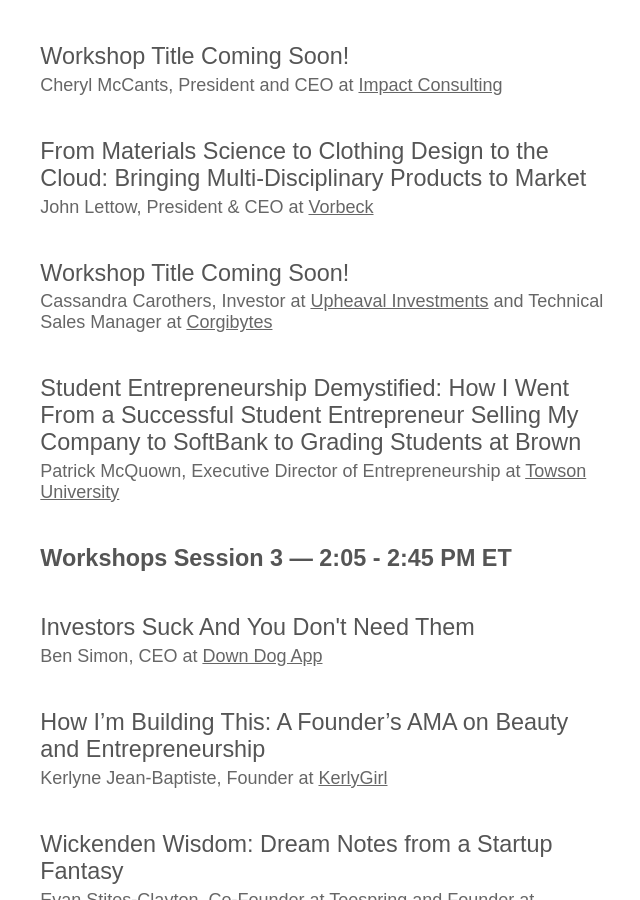
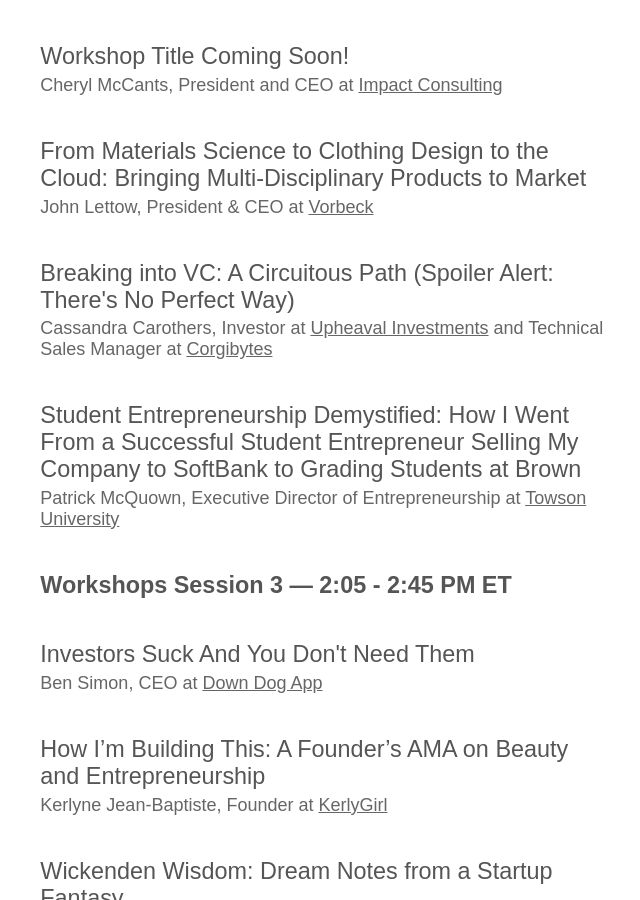
Before and after one commit to startupatbrown/startupatbrown.github.io, a Jekyll site: the page built from index.html, in a window 1280 px wide and 900 px high, scrolled down 6141 px. Shown: the whole window, without its empty margins (444-1084 px from the left). Built offline with Jekyll 4.4.1, drawn with Linux system fonts in a browser that asks for light colours; nearby versions of some CDN libraries; library files that are not in the unit come from our copies.

Commit message:
added Cassandra Carothers' workshop title

```diff
--- a/index.html
+++ b/index.html
@@ -360,7 +360,7 @@
           <h3>From Materials Science to Clothing Design to the Cloud: Bringing Multi-Disciplinary Products to Market</h3>
           <p>John Lettow, President & CEO at <a href="https://www.vorbeck.com/">Vorbeck</a></p>
 
-          <h3>Workshop Title Coming Soon!</h3>
+          <h3>Breaking into VC: A Circuitous Path (Spoiler Alert: There's No Perfect Way)</h3>
           <p>Cassandra Carothers, Investor at <a href="https://upheavalinvestments.com/">Upheaval Investments</a> and Technical Sales Manager at <a href="https://corgibytes.com/">Corgibytes</a></p>
 
           <h3>Student Entrepreneurship Demystified: How I Went From a Successful Student Entrepreneur Selling My Company to SoftBank to Grading Students at Brown</h3>
```
